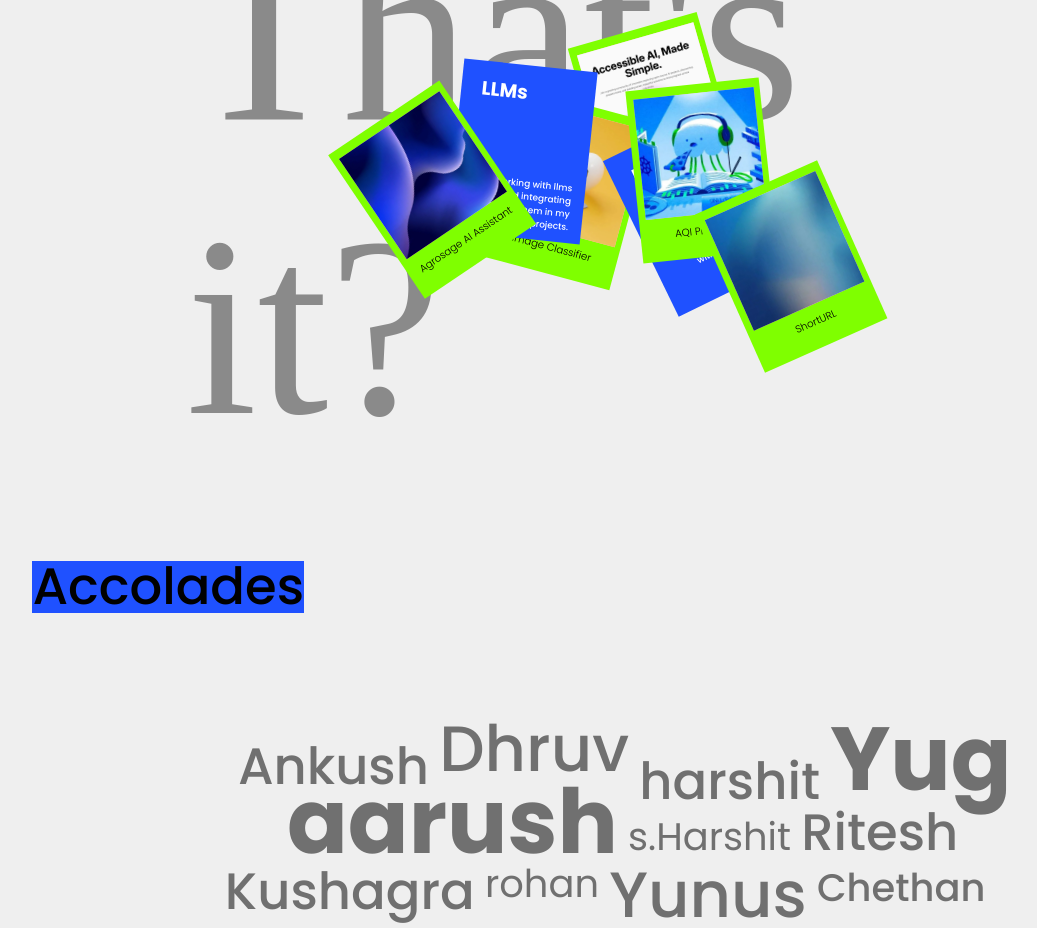
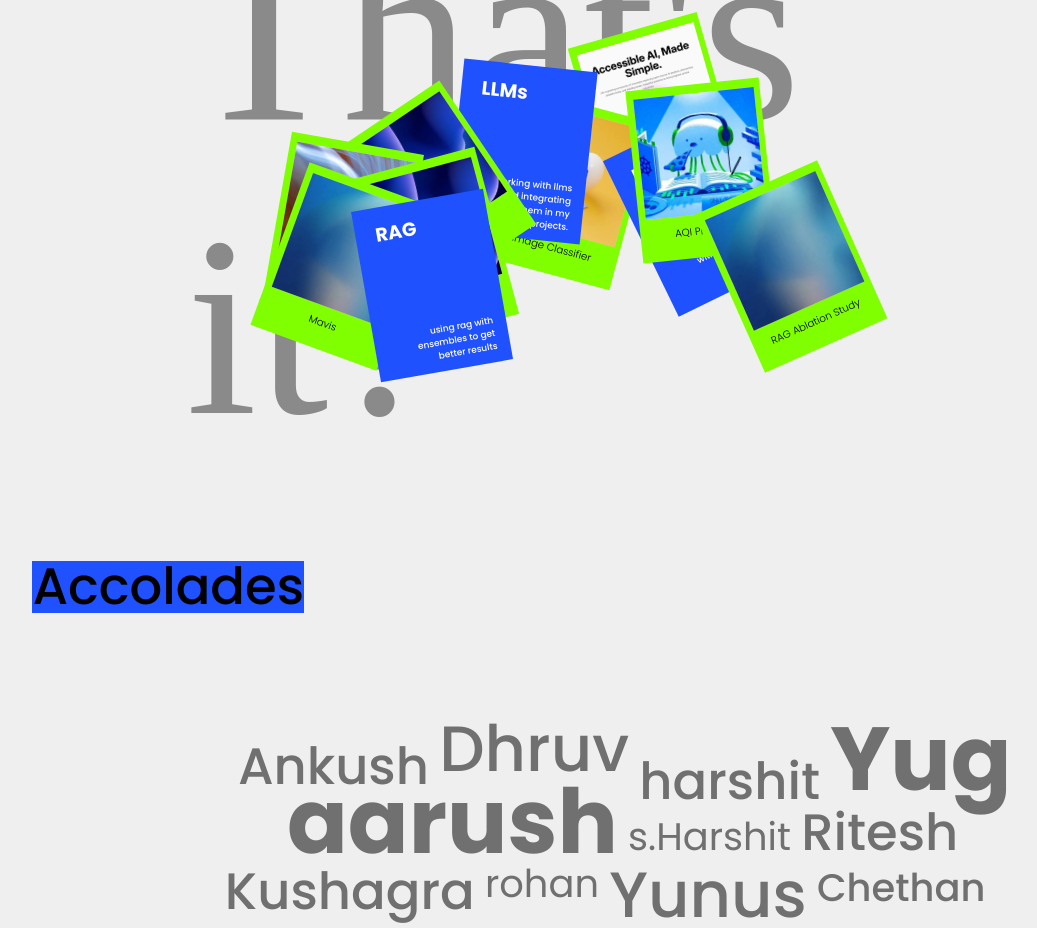
Before and after one commit to Omc12/Portfolio-V2, a React (Vite) app: page / in a window 1280 px wide. Shown: the part 4920-5848 px from the top of the page, without its empty margins (6-1043 px from the left). Built offline with nearby package versions, Linux system fonts and the light colour scheme; a web font is replaced by a local one.

Commit message:
added and edited new cards:
Signalist
Market
Sentinel
RAG Ablation
Stock News(RAG)
Mavis

```diff
--- a/src/components/ProjectsSection.jsx
+++ b/src/components/ProjectsSection.jsx
@@ -23,8 +23,11 @@ const ProjectsSection = () => {
     notML: "https://notml.in",
     imageClassifier: "https://github.com/Omc12/Image_Classifier-Dogs_vs_Cats-",
     aqiPred: "https://github.com/Omc12/AQI_Pred_Model",
-    agrosage: "https://github.com/Omc12/agrosage-ai-assistant",
-    shortUrl: "https://github.com/Omc12/shortUrl",
+    signalist: "https://github.com/Omc12/Signalist",
+    ragAblation: "https://github.com/Omc12/RAG-Evaluation---Ablation-Study",
+    stockNews: "https://github.com/Omc12/RAG-stock-news",
+    marketSentinel: "https://github.com/Omc12/MarketSentinel",
+    mavis: "https://github.com/Omc12/Mavis",
   };
 
   const containerRef = useRef(null);
@@ -178,14 +181,14 @@ const ProjectsSection = () => {
           </div>
           <p className="wrapperText">AQI Predictor</p>
         </motion.div>
-        {/* AgroSage card */}
+        {/* Signalist card */}
         <motion.div
           className="wrapper draggable"
           drag
           dragConstraints={containerRef}
           dragElastic={0.65}
           onMouseDown={updateZIndex}
-          onTap={() => window.open(LINKS.agrosage, "_blank")}
+          onTap={() => window.open(LINKS.signalist, "_blank")}
           initial={{ rotate: -34 }}
           animate={{ rotate: -34 }}
           whileDrag={{ rotate: -34 }}
@@ -205,16 +208,16 @@ const ProjectsSection = () => {
               sources={[{srcSet: ABS3, type: 'image/avif'}]}
             />
           </div>
-          <p className="wrapperText">Agrosage AI Assistant</p>
+          <p className="wrapperText">Signalist</p>
         </motion.div>
-        {/* ShortUrl card */}
+        {/* RAG Ablation card */}
         <motion.div
           className="wrapper draggable"
           drag
           dragConstraints={containerRef}
           dragElastic={0.65}
           onMouseDown={updateZIndex}
-          onTap={() => window.open(LINKS.shortUrl, "_blank")}
+          onTap={() => window.open(LINKS.ragAblation, "_blank")}
           initial={{ rotate: -24 }}
           animate={{ rotate: -24 }}
           whileDrag={{ rotate: -24 }}
@@ -234,7 +237,116 @@ const ProjectsSection = () => {
               sources={[{srcSet: ABS1, type: 'image/avif'}]}
             />
           </div>
-          <p className="wrapperText">ShortURL</p>
+          <p className="wrapperText">RAG Ablation Study</p>
+        </motion.div>
+        {/* Stock News card */}
+        <motion.div
+          className="wrapper draggable"
+          drag
+          dragConstraints={containerRef}
+          dragElastic={0.65}
+          onMouseDown={updateZIndex}
+          onTap={() => window.open(LINKS.stockNews, "_blank")}
+          initial={{ rotate: 10 }}
+          animate={{ rotate: 10 }}
+          whileDrag={{ rotate: 10 }}
+          style={{
+            position: "absolute",
+            top: "40%",
+            left: "10%",
+            zIndex,
+          }}
+        >
+          <div className="wrapperImg">
+            <OptimizedPicture
+              src={ABS2}
+              alt="Abstract image"
+              className="wrapperImgStyle"
+              loading="lazy"
+              sources={[{srcSet: ABS2, type: 'image/avif'}]}
+            />
+          </div>
+          <p className="wrapperText">Stock News(RAG)</p>
+        </motion.div>
+        {/* Market Sentinel card */}
+        <motion.div
+          className="wrapper draggable"
+          drag
+          dragConstraints={containerRef}
+          dragElastic={0.65}
+          onMouseDown={updateZIndex}
+          onTap={() => window.open(LINKS.marketSentinel, "_blank")}
+          initial={{ rotate: -15 }}
+          animate={{ rotate: -15 }}
+          whileDrag={{ rotate: -15 }}
+          style={{
+            position: "absolute",
+            top: "45%",
+            left: "20%",
+            zIndex,
+          }}
+        >
+          <div className="wrapperImg">
+            <OptimizedPicture
+              src={ABS3}
+              alt="Abstract image"
+              className="wrapperImgStyle"
+              loading="lazy"
+              sources={[{srcSet: ABS3, type: 'image/avif'}]}
+            />
+          </div>
+          <p className="wrapperText">Market Sentinel</p>
+        </motion.div>
+        {/* Mavis card */}
+        <motion.div
+          className="wrapper draggable"
+          drag
+          dragConstraints={containerRef}
+          dragElastic={0.65}
+          onMouseDown={updateZIndex}
+          onTap={() => window.open(LINKS.mavis, "_blank")}
+          initial={{ rotate: 20 }}
+          animate={{ rotate: 20 }}
+          whileDrag={{ rotate: 20 }}
+          style={{
+            position: "absolute",
+            top: "50%",
+            left: "10%",
+            zIndex,
+          }}
+        >
+          <div className="wrapperImg">
+            <OptimizedPicture
+              src={ABS1}
+              alt="Abstract image"
+              className="wrapperImgStyle"
+              loading="lazy"
+              sources={[{srcSet: ABS1, type: 'image/avif'}]}
+            />
+          </div>
+          <p className="wrapperText">Mavis</p>
+        </motion.div>
+        {/* RAG text card */}
+        <motion.div
+          className="text-wrapper draggable wrapper"
+          drag
+          dragConstraints={containerRef}
+          dragElastic={0.65}
+          onMouseDown={updateZIndex}
+          initial={{ rotate: -10 }}
+          animate={{ rotate: -10 }}
+          whileDrag={{ rotate: -10 }}
+          style={{
+            position: "absolute",
+            top: "55%",
+            left: "20%",
+            zIndex,
+          }}
+        >
+          <h2 className="text-wrapper-head">RAG</h2>
+          <p className="text-wrapper-p">
+            using rag with ensembles to get better results
+          </p>
         </motion.div>
       </div>
       <p id="dragText">Drag the cards</p>
```
Also changed, not shown: 11 other files (tests, documents, lock files or other folders).
